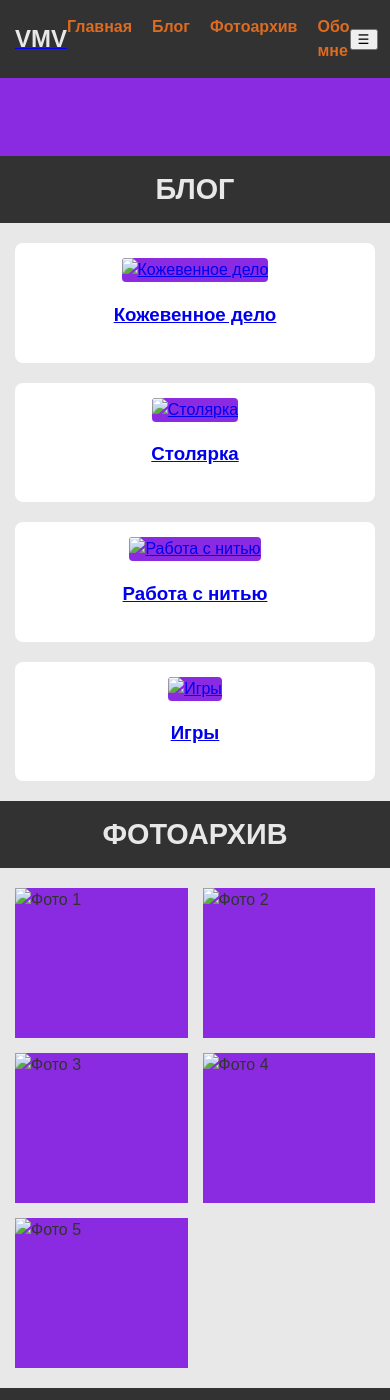
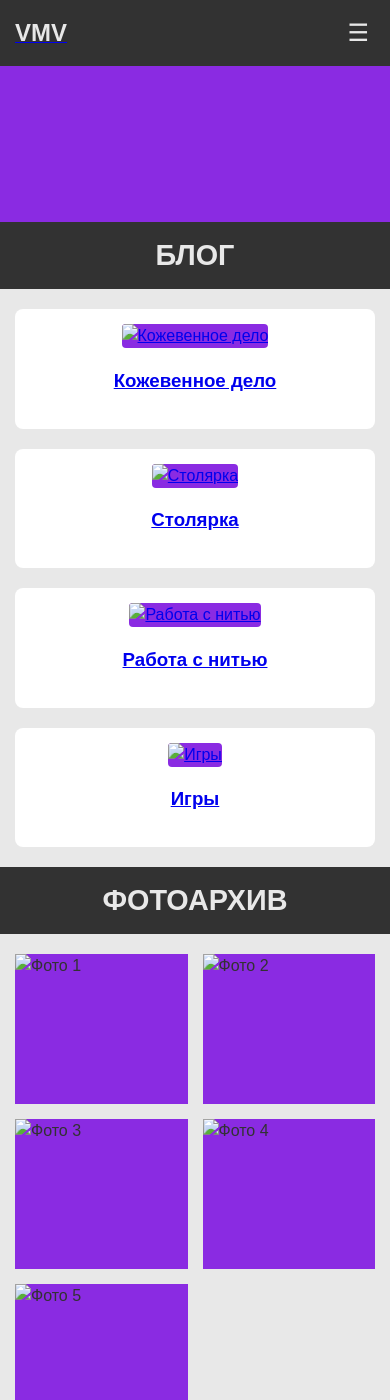
Before and after one commit to VershininMV/vershininmv.github.io, a Jekyll site: the page built from index.md, in a window 390 px wide and 1400 px high. Built offline with Jekyll 4.4.1, drawn with Linux system fonts in a browser that asks for light colours.

Commit message:
Update style.css

```diff
--- a/css/style.css
+++ b/css/style.css
@@ -40,11 +40,20 @@ body {
   font-weight: bold;
 }
 
+.mobile-menu-toggle {
+  display: none;
+  background: none;
+  border: none;
+  color: #e8e8e8;
+  font-size: 24px;
+  cursor: pointer;
+}
+
 /* Hero-секция */
 .hero {
   position: relative;
   width: 100%;
-  padding-top: 20%; /* Соотношение 2:1 (ширина:высота) */
+  padding-top: 20%; /* Соотношение 5:1 (ширина:высота) */
   background: #8A2BE2;
   overflow: hidden;
 }
@@ -133,15 +142,36 @@ body {
   .gallery {
     grid-template-columns: repeat(3, 1fr);
   }
+
+  /* Мобильное меню */
+  .nav {
+    display: none;
+    position: absolute;
+    top: 100%;
+    right: 0;
+    background: #323232;
+    flex-direction: column;
+    width: 200px;
+    padding: 15px;
+    box-shadow: 0 5px 10px rgba(0,0,0,0.2);
+  }
+
+  .nav.active {
+    display: flex;
+  }
+
+  .mobile-menu-toggle {
+    display: block;
+  }
+
+  /* Hero секция для мобильных */
+  .hero {
+    padding-top: 40%; /* Более высокий баннер на мобильных */
+  }
 }
 
 @media (max-width: 480px) {
   .gallery {
     grid-template-columns: repeat(2, 1fr);
   }
-
-  /* Для мобильных - сохраняем пропорции Hero */
-  .hero {
-    padding-top: 20%; /* Остается 2:1, просто уменьшается размер */
-  }
 }
```
